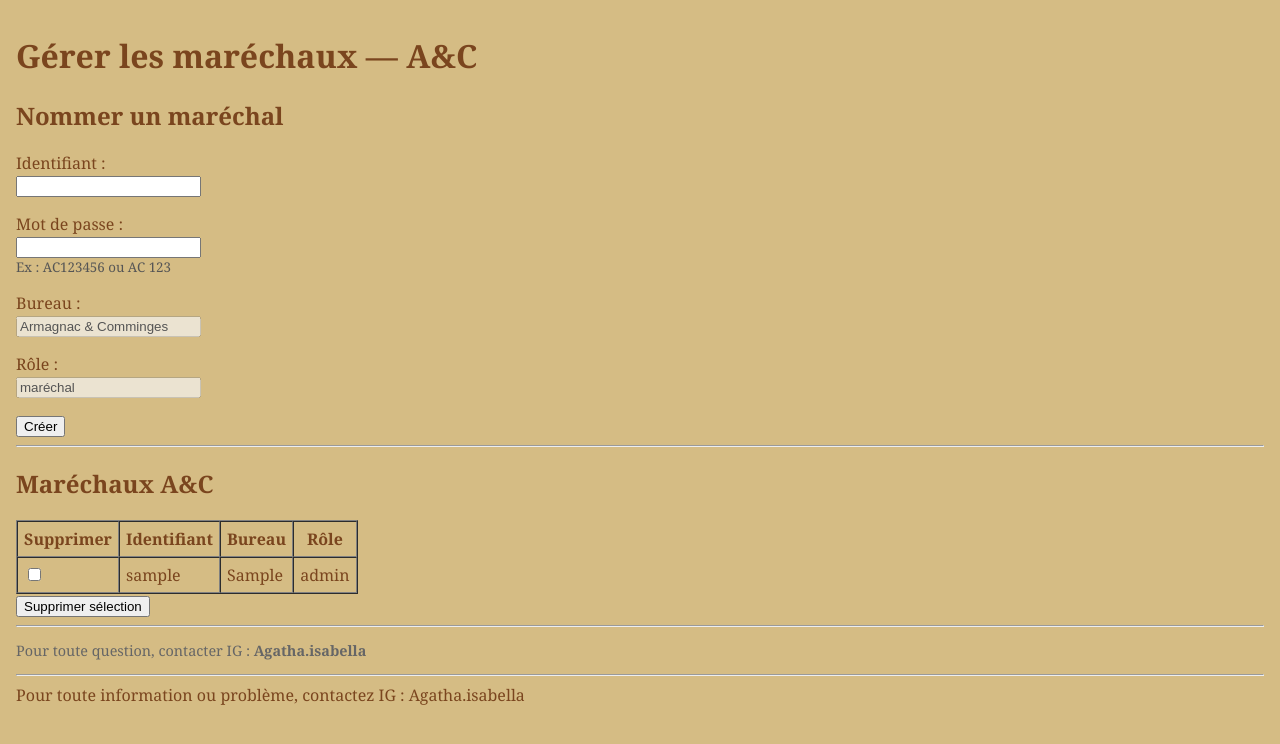
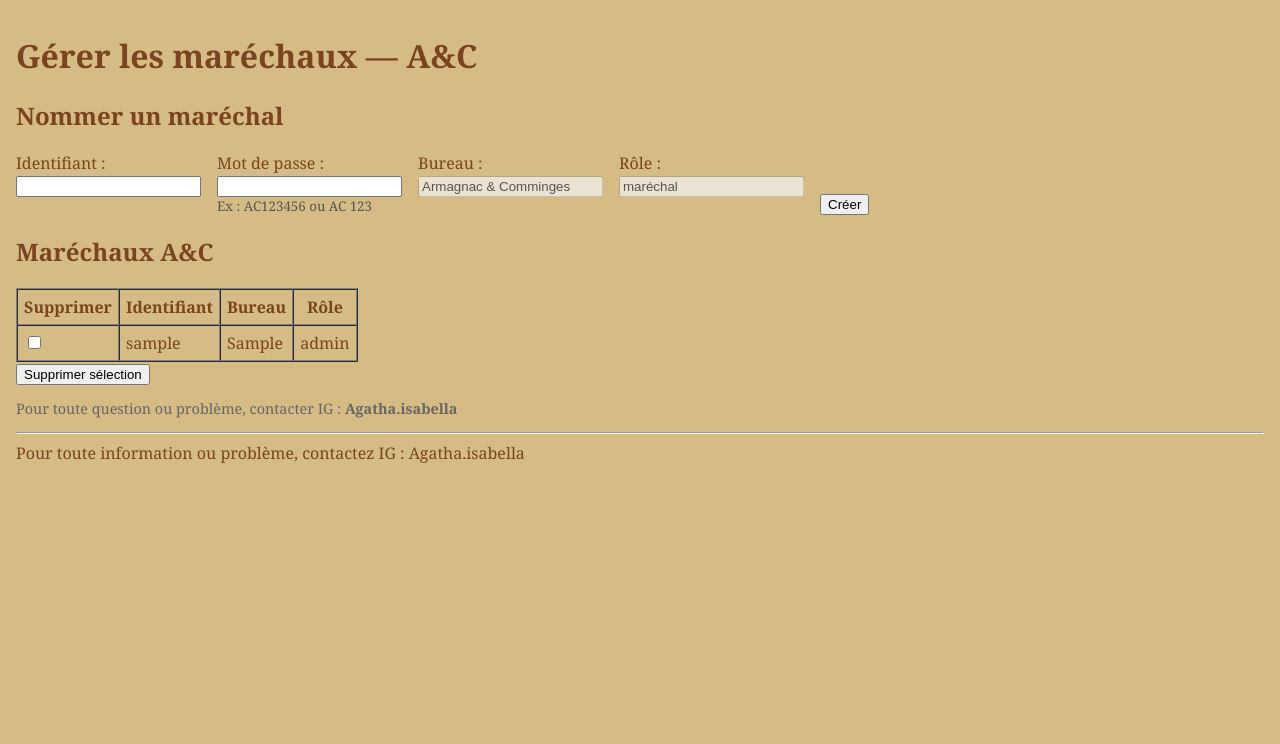
Before and after one commit to Angelah33/les-douanes-du-sud, a Flask app: template templates/marechaux.html in a window 1280 px wide. Shown: the part 41-785 px from the top of the page. Run offline with Flask 3, Linux system fonts and the light colour scheme; the template is opened without the code that fills it: values that come from a table or form of the project are taken from there, others are empty; tables that the repository leaves empty hold one stand-in row (values such as "Sample post"); some libraries are stand-ins or nearby versions.

Commit message:
Update marechaux.html

```diff
--- a/templates/marechaux.html
+++ b/templates/marechaux.html
@@ -4,32 +4,32 @@
 <h1>Gérer les maréchaux — A&C</h1>
 
 <h2>Nommer un maréchal</h2>
-<form method="POST">
-  <div style="margin-bottom: 1em;">
+<form method="POST" style="display: flex; flex-wrap: wrap; gap: 1em; align-items: flex-start;">
+  <div>
     <label for="username">Identifiant :</label><br>
     <input type="text" name="username" id="username" required>
   </div>
 
-  <div style="margin-bottom: 1em;">
+  <div>
     <label for="password">Mot de passe :</label><br>
     <input type="text" name="password" id="password" required>
     <small style="display:block; color: #555;">Ex : AC123456 ou AC 123</small>
   </div>
 
-  <div style="margin-bottom: 1em;">
+  <div>
     <label>Bureau :</label><br>
     <input type="text" value="Armagnac & Comminges" disabled>
   </div>
 
-  <div style="margin-bottom: 1em;">
+  <div>
     <label>Rôle :</label><br>
     <input type="text" value="maréchal" disabled>
   </div>
 
-  <button type="submit">Créer</button>
+  <div style="align-self: end;">
+    <button type="submit">Créer</button>
+  </div>
 </form>
-
-<hr>
 
 <h2>Maréchaux A&C</h2>
 <form method="POST">
@@ -56,7 +56,6 @@
   <button type="submit">Supprimer sélection</button>
 </form>
 
-<hr>
-<p style="font-size: 0.9em; color: #666;">Pour toute question, contacter IG : <strong>Agatha.isabella</strong></p>
+<p style="font-size: 0.9em; color: #666;">Pour toute question ou problème, contacter IG : <strong>Agatha.isabella</strong></p>
 
 {% endblock %}
```
